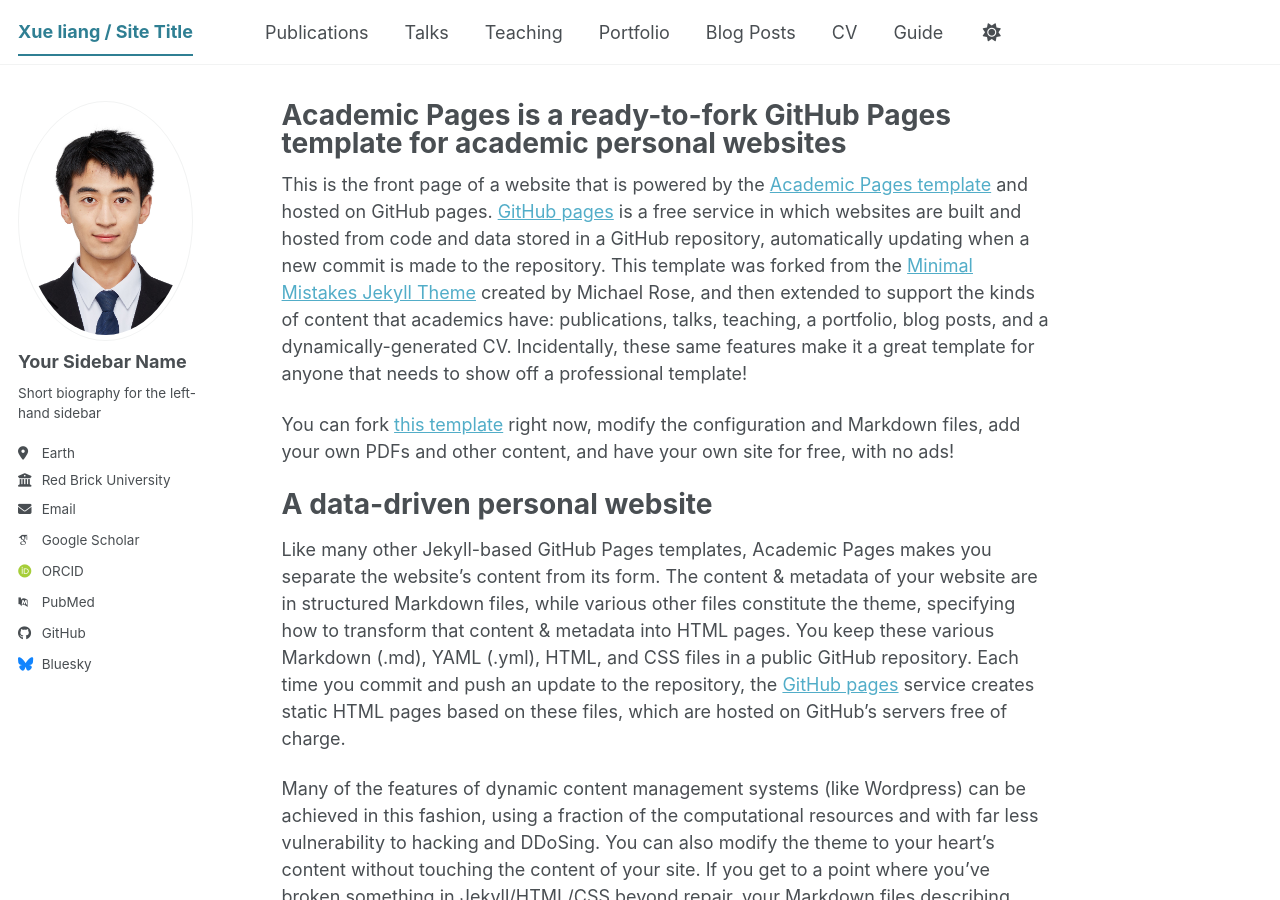
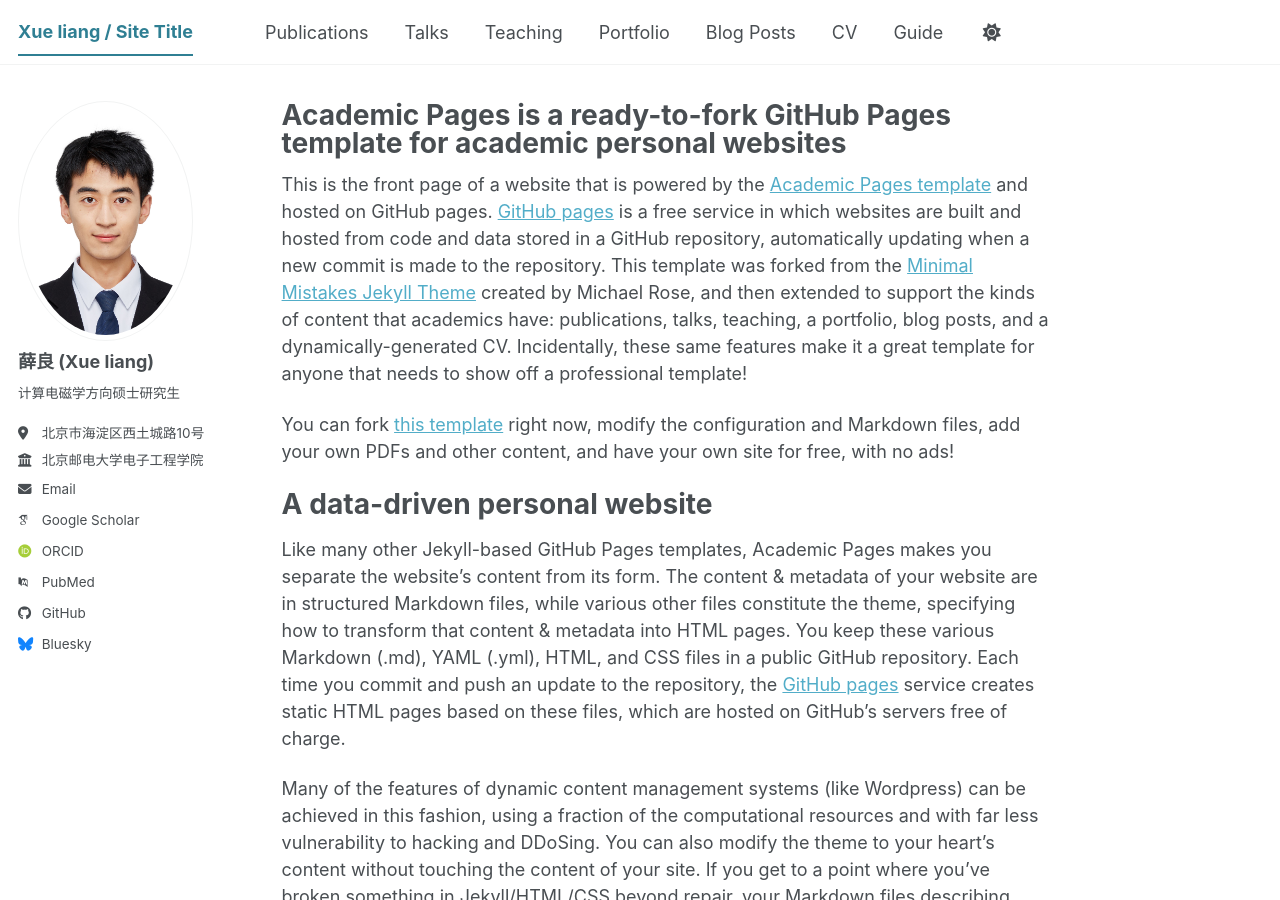
Before and after one commit to TsingHuaGo/xueliang.github.io, a Jekyll site: the page built from _pages/about.md, in a window 1280 px wide and 900 px high. Built offline with Jekyll 4.4.1, drawn with Linux system fonts in a browser that asks for light colours; some web fonts are replaced; a script bundle is joined from its source files by our own code; library files that are not in the unit come from our copies.

Commit message:
Update _config.yml

```diff
--- a/_config.yml
+++ b/_config.yml
@@ -24,13 +24,13 @@ repository               : "TsingHuaGo/xueliang.github.io"
 author:
   # Biographic information
   avatar           : "profile.png"
-  name             : "Your Sidebar Name"
+  name             : "薛良 (Xue liang)"
   pronouns         : # example: "she/her"
-  bio              : "Short biography for the left-hand sidebar"
-  location         : "Earth"
-  employer         : "Red Brick University"
+  bio              : "计算电磁学方向硕士研究生"
+  location         : "北京市海淀区西土城路10号"
+  employer         : "北京邮电大学电子工程学院"
   uri              : # URL
-  email            : "none@example.org"
+  email            : "xueliang@bupt.edu.cn"
 
   # Academic websites
   academia         : # URL
```
